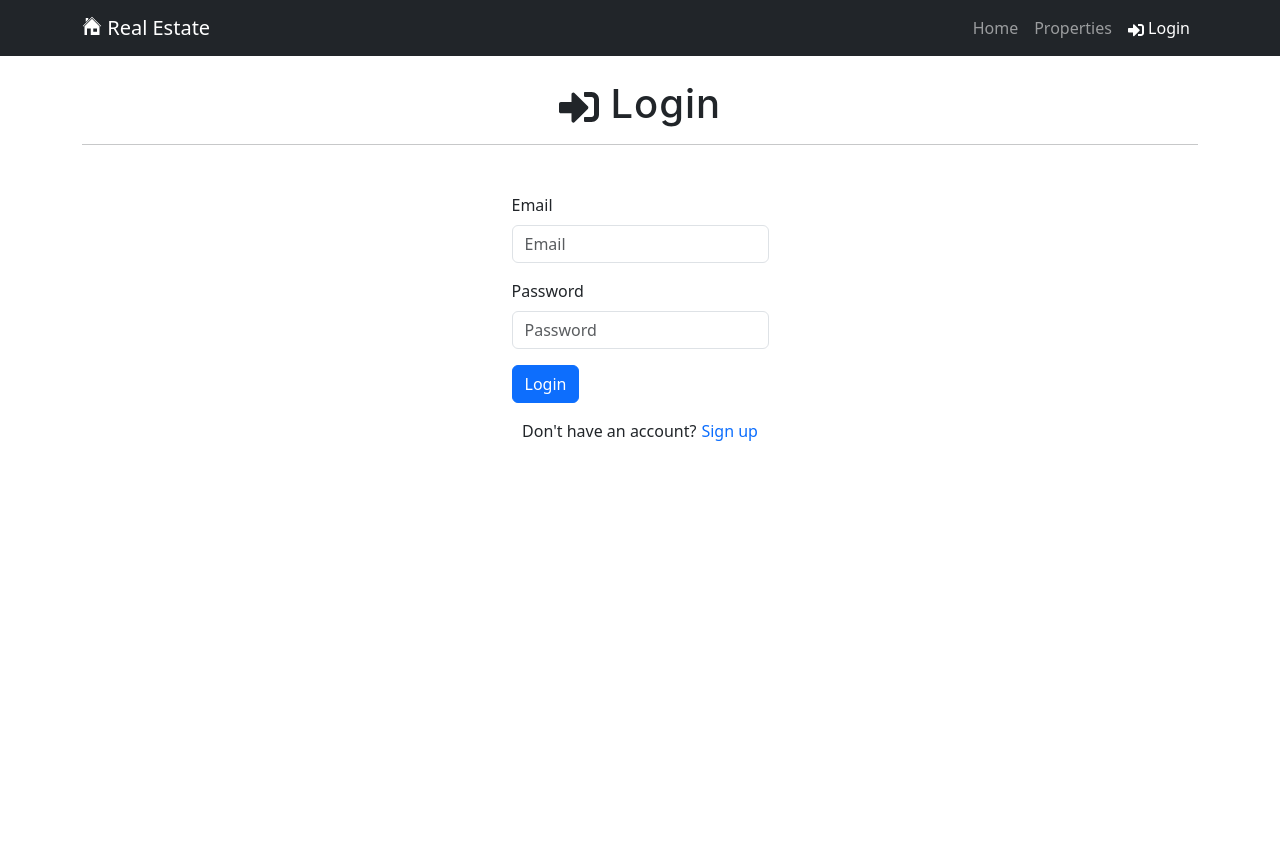
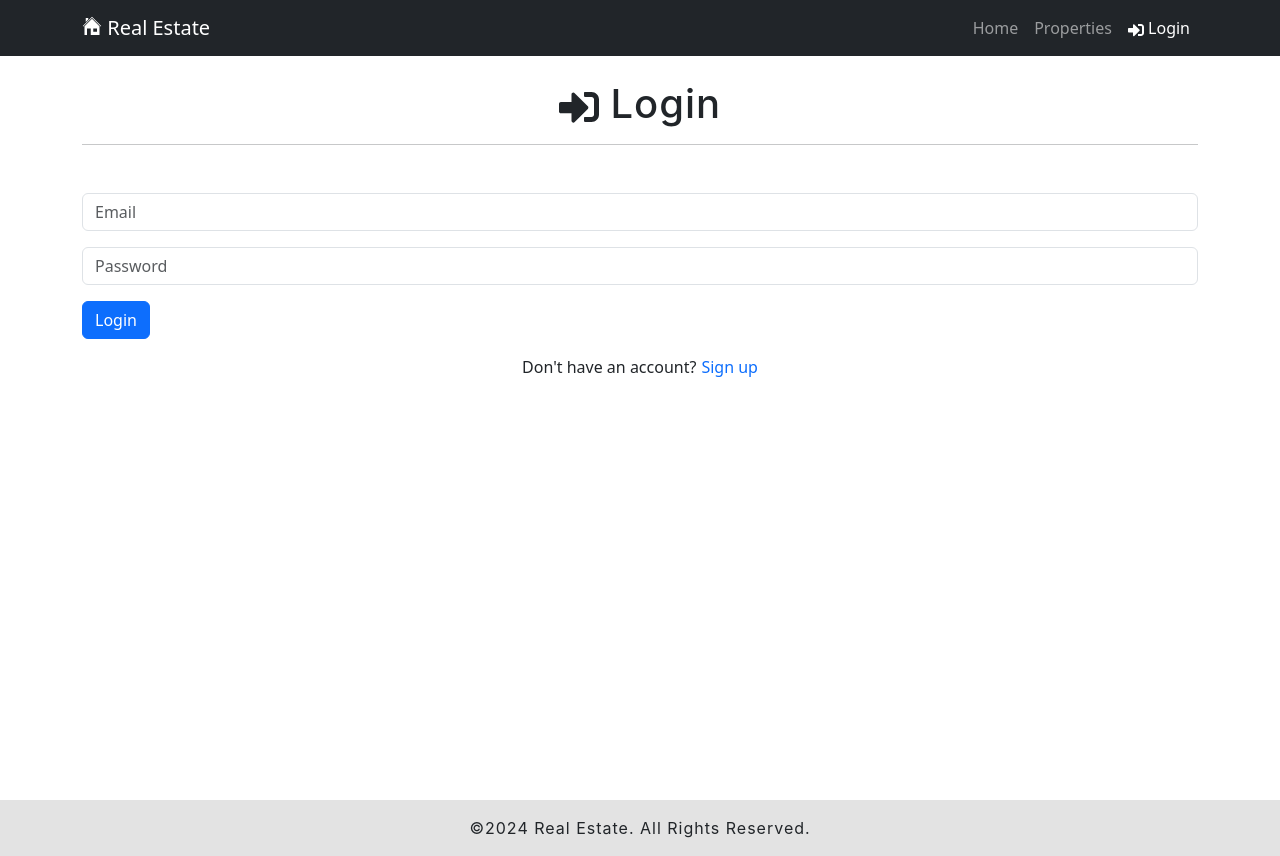
Before and after one commit to Levy-Naibei/django-real-estate-app, a React (Create React App) app in the folder client/: page /login in a window 1280 px wide. Before the commit the page ends 800 px from the top, so only its background shows below. Built offline with nearby package versions, Linux system fonts and the light colour scheme.

Commit message:
chore: removed field labels

```diff
--- a/client/src/pages/Login.jsx
+++ b/client/src/pages/Login.jsx
@@ -7,6 +7,7 @@ import { FaSignInAlt } from "react-icons/fa";
 import Title from "../components/Title";
 import Spinner from "../components/Spinner";
 import { login, reset } from "../features/auth/authSlice";
+import Footer from "../components/Footer";
 
 const Login = () => {
   const dispatch = useDispatch();
@@ -25,7 +26,7 @@ const Login = () => {
     }
 
     if (isSuccess || user) {
-      navigate("/");
+      navigate("/properties");
     }
     dispatch(reset());
   }, [user, dispatch, isSuccess, navigate, isError, message]);
@@ -45,10 +46,6 @@ const Login = () => {
     return dispatch(login(data));
   };
 
-  // const handleOnLoginChange = () => {
-
-  // }
-
   return (
     <>
       <Container className="vh-100">
@@ -65,10 +62,10 @@ const Login = () => {
         </Row>
         {isLoading && <Spinner />}
         <Row className="mt-3">
-          <Col className="d-flex justify-content-center">
+          <Col>
             <Form onSubmit={handleLogin}>
               <Form.Group className="mt-3" controlId="email">
-                <Form.Label>Email</Form.Label>
+                {/* <Form.Label>Email</Form.Label> */}
                 <Form.Control
                   type="email"
                   placeholder="Email"
@@ -77,7 +74,7 @@ const Login = () => {
                 />
               </Form.Group>
               <Form.Group className="mt-3" controlId="password">
-                <Form.Label>Password</Form.Label>
+                {/* <Form.Label>Password</Form.Label> */}
                 <Form.Control
                   type="password"
                   placeholder="Password"
@@ -102,6 +99,7 @@ const Login = () => {
           </Col>
         </Row>
       </Container>
+      <Footer />
     </>
   );
 };
```
